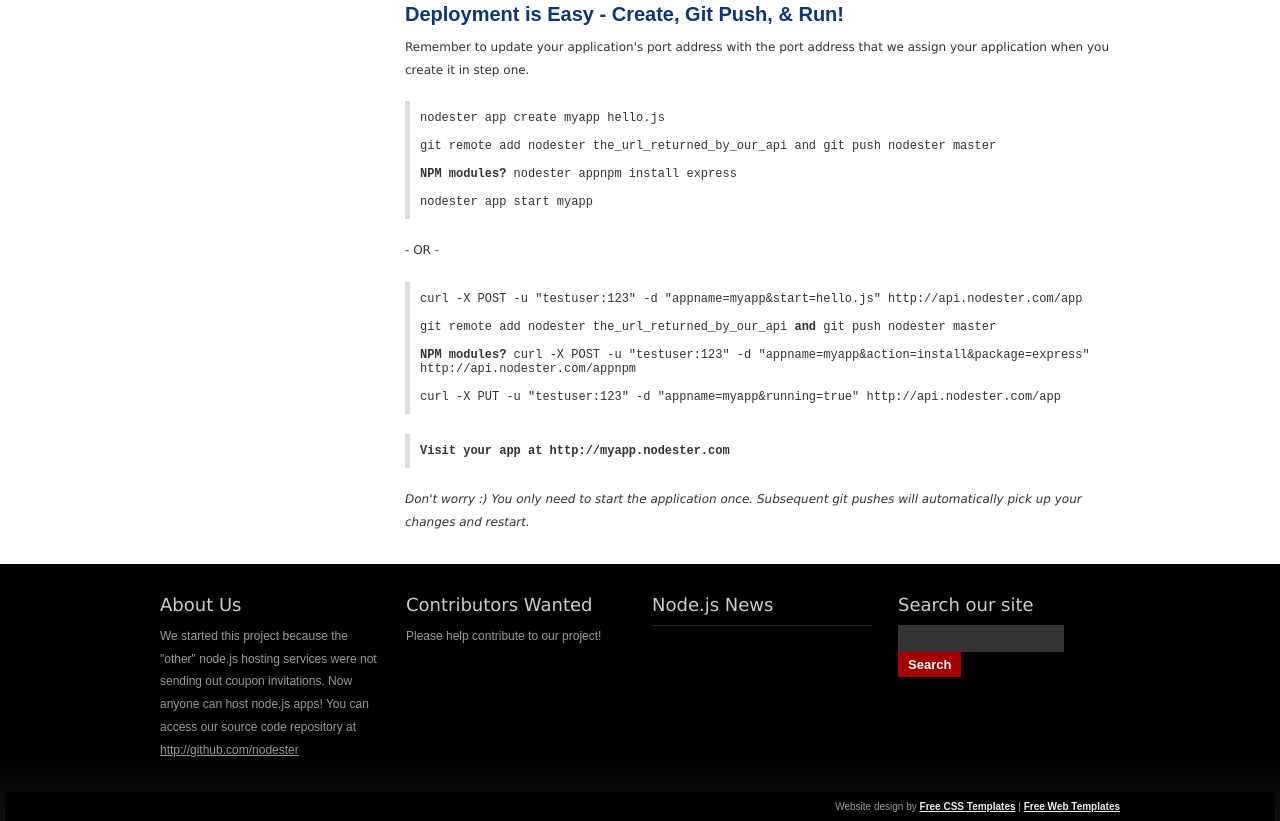
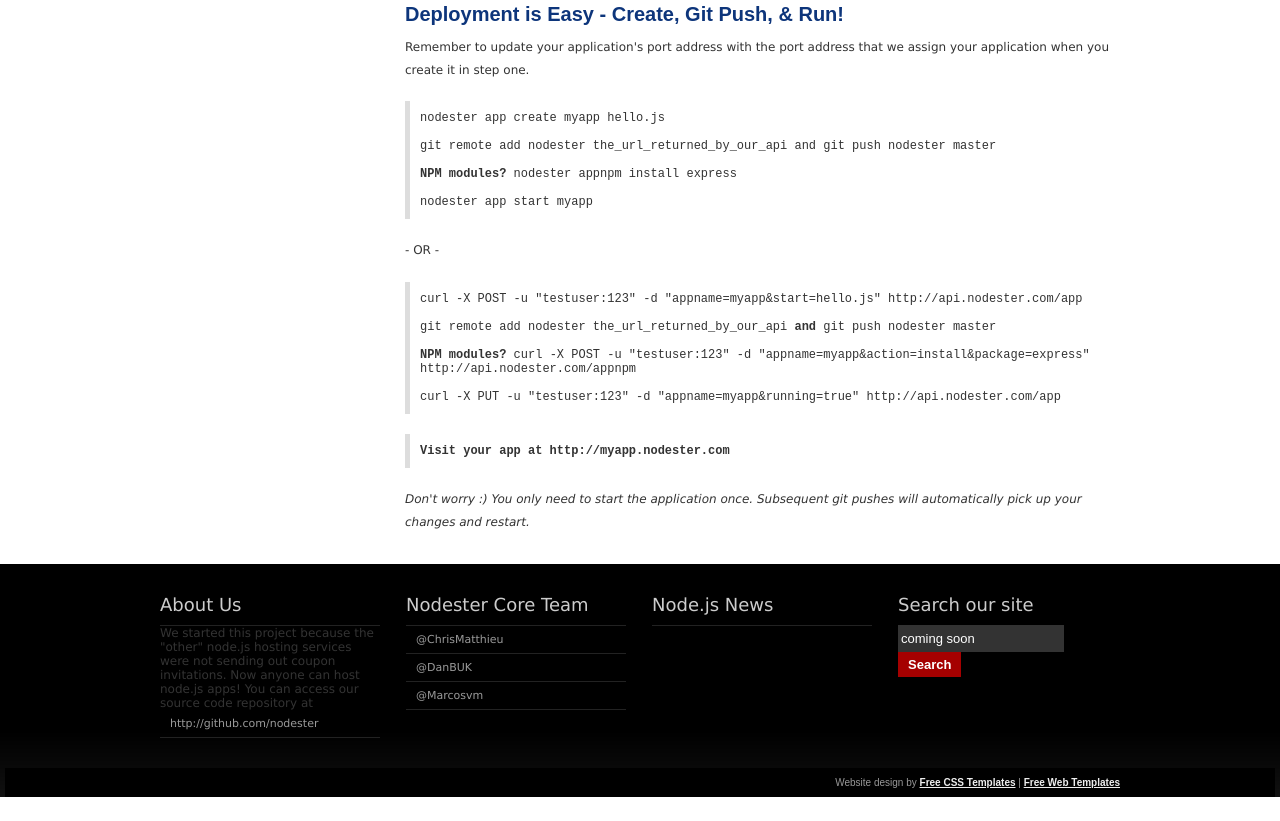
Before and after one commit to nodester/nodester, a plain HTML site: page public/index.html in a window 1280 px wide. Shown: the part 1092-1913 px from the top of the page. After the commit the page ends 1889 px from the top, so only its background shows below. Drawn offline with Linux system fonts and the light colour scheme; a script that the page names is missing.

Commit message:
updated footer text with core team members

```diff
--- a/public/index.html
+++ b/public/index.html
@@ -165,28 +165,21 @@
 
             <div class="footer-box">
                 <h4>About Us</h4>
+                <ul>
+                  <li>We started this project because the "other" node.js hosting services were not sending out coupon invitations.  Now anyone can host node.js apps! You can access our source code repository at <a href="http://github.com/nodester">http://github.com/nodester</a></li>
+                </ul>
 
-                <p>
-                    We started this project because the "other" node.js hosting services were not sending out coupon invitations.  Now anyone can host node.js apps! You can access our source code repository at <a href="http://github.com/nodester">http://github.com/nodester</a>
-                </p>
             </div>
 
-            <!-- <div class="footer-box">
-                <h4>Sponsored by Tropo</h4>
+            <div class="footer-box">
+                <h4>Nodester Core Team</h4>
+                <ul>
+                  <li><a href="http://twitter.com/chrismatthieu">@ChrisMatthieu</a></li>
+                  <li><a href="http://twitter.com/danbuk">@DanBUK</a></li>
+                  <li><a href="http://twitter.com/marcosvm">@Marcosvm</a></li>
+                </ul>
 
-                <p>
-					Nodester is an open source project sponsored by <a href="http://tropo.com">Tropo</a>, the real-time, multi-modal cloud communications platform and phone API! <br/><br/><a href="http://tropo.com"><img src="/images/tropowhite.png" width="150"></a>
-                </p>
-            </div> -->
-
-            <div class="footer-box">
-                <h4>Contributors Wanted</h4>
-
-                <p>
-					Please help contribute to our project!
-                </p>
             </div>
-
 
             <div class="footer-box">
 
@@ -205,7 +198,7 @@
 
                 <form action="#" method="get">
                     <p>
-                        <input type="text" id="searchquery" size="18" name="searchterm" />
+                        <input type="text" id="searchquery" size="18" name="searchterm" value="coming soon"/>
 
                         <input type="submit" id="searchbutton" value="Search" class="formbutton" />
                     </p>
```
Also changed, not shown: public/api.html (+14 -11 lines).
